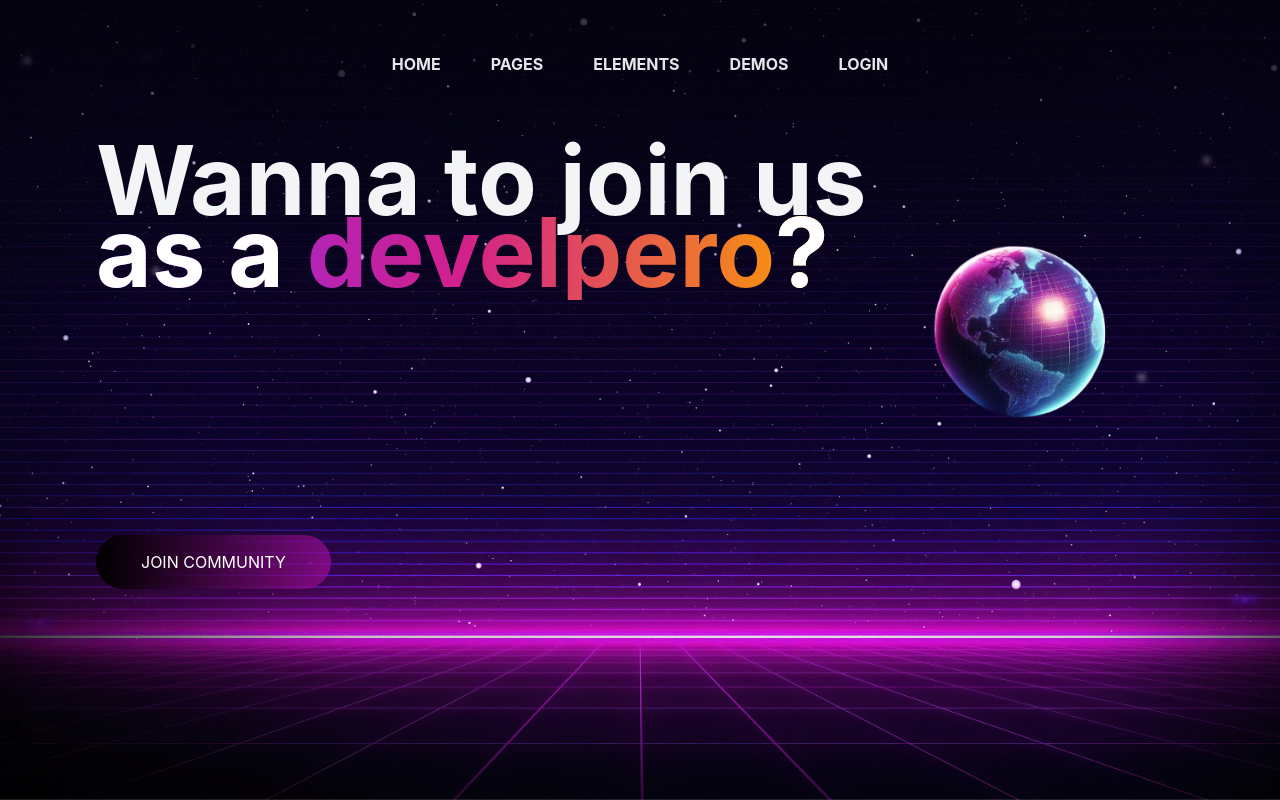
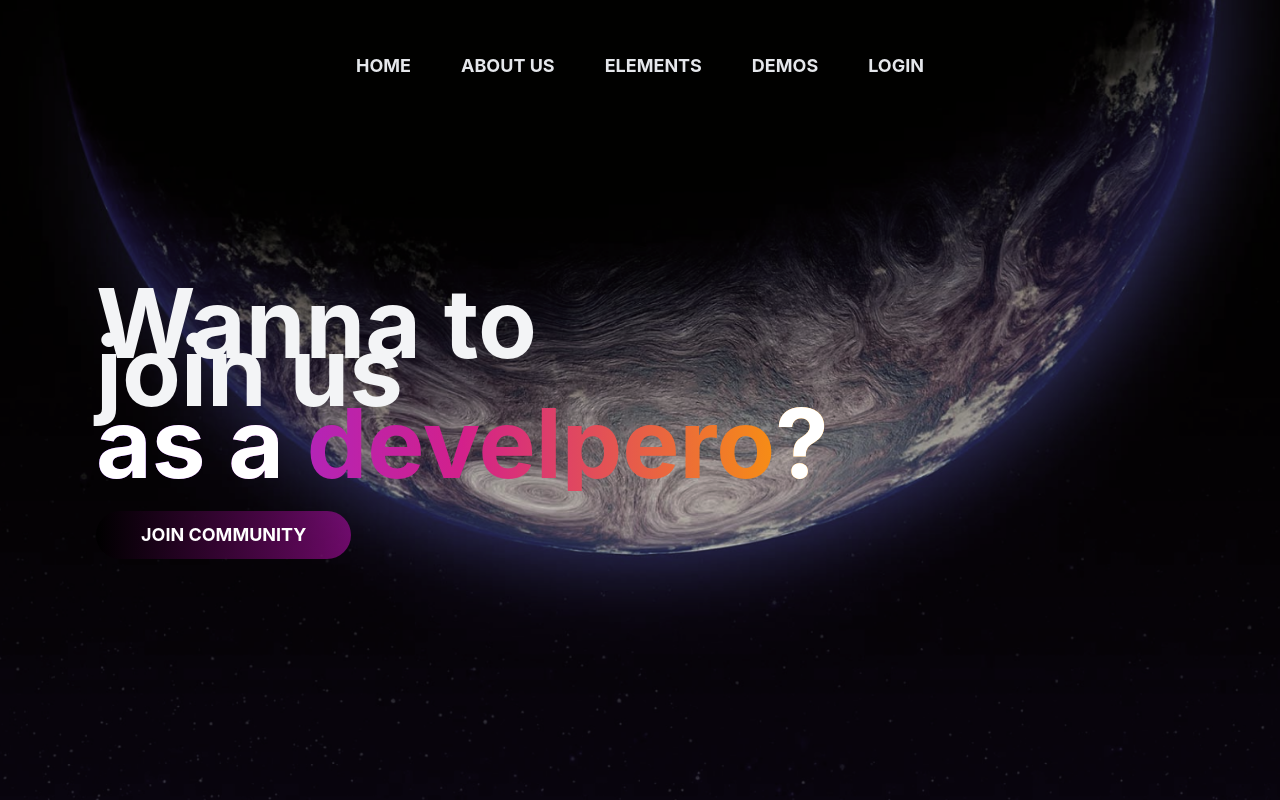
Before and after one commit to azdevcommunity/azdev-web, a React (Vite) app: page / in a window 1280 px wide. Built offline with nearby package versions, Linux system fonts and the light colour scheme; a web font is replaced by a local one.

Commit message:
:balloon:

```diff
--- /dev/null
+++ b/src/features/container/home/AboutUsSection.tsx
@@ -0,0 +1,16 @@
+const AboutUsSection = () => {
+    return (
+        <>
+            {/* <div className={"aboutUsSection text-gray-100 text-8xl font-bold ml-24 mt-20"}>
+                <div style={{ lineHeight: "0.8" }}>We’re changing the way people think about programming.</div>
+                <div className={"headerTextBg"} >
+                    <span className={"text-white"}>Today is the best time to </span>
+                    start
+                    <span className={"text-white"}>!</span>
+                </div>
+            </div> */}
+        </>
+    );
+};
+
+export default AboutUsSection;
--- a/src/features/container/home/DeveloperSection.tsx
+++ b/src/features/container/home/DeveloperSection.tsx
@@ -3,11 +3,12 @@ import Button from "../../components/home/Button";
 const DeveloperSection = () => {
     return (
         <>
-            <div className={"developerSection text-gray-100 text-8xl font-bold ml-24  mt-20"}>
+            <div className={"developerSection text-gray-100 text-8xl font-bold ml-24 mt-20"}>
                 <div style={{lineHeight:"0.5"}}>Wanna to join us</div>
                 <div className={"headerTextBg"} ><span className={"text-white"}>as a </span>develpero<span className={"text-white"}>?</span></div>
+                <Button onClick={() => { }} >Join Community</Button>
             </div>
-            <Button onClick={() => { }} >Join Community</Button>
+
         </>
     );
 };
--- a/src/features/container/home/NavBar.tsx
+++ b/src/features/container/home/NavBar.tsx
@@ -6,7 +6,7 @@ const NavBar = () => {
 
 
                 <NavbarItem>Home</NavbarItem>
-                <NavbarItem>Pages</NavbarItem>
+                <NavbarItem path="/about-us">About us</NavbarItem>
                 <NavbarItem>Elements</NavbarItem>
                 <NavbarItem>Demos</NavbarItem>
                 <NavbarItem>Login</NavbarItem>
--- a/src/features/pages/home/HomePage.tsx
+++ b/src/features/pages/home/HomePage.tsx
@@ -1,12 +1,14 @@
 import NavBar from "../../container/home/NavBar.tsx";
 import DeveloperSection from "../../container/home/DeveloperSection.tsx";
 import './../../styles/home.css'
+import AboutUsSection from "../../container/home/AboutUsSection.tsx";
 
 const HomePage = () => {
     return (
         <div  className={"homeContainer"}>
             <NavBar/>
             <DeveloperSection/>
+            <AboutUsSection/>
         </div>
     );
 };
--- a/src/features/styles/home.css
+++ b/src/features/styles/home.css
@@ -1,15 +1,24 @@
-.developerSection > div{
-    /* line-height:0.9  ; */
+.developerSection {
+    display: flex;
+    justify-content: flex-end;
+    align-items: flex-start;
+    flex-direction: column;
+    height: 50vh;
+    max-width: 35%;
+    min-width: 35%;
+    margin-right: auto;
 }
-.homeContainer{
+
+.homeContainer {
     background-image: url("/assets/home/bgFinal.png");
     background-repeat: no-repeat;
     background-size: cover;
     background-position: center;
     height: 100vh;
 }
+
 .headerTextBg {
-    background-image: linear-gradient(to left, #FDA000, #D3208B,#872AF2);
+    background-image: linear-gradient(to left, #FDA000, #D3208B, #872AF2);
     background-clip: text;
     width: max-content;
     -webkit-background-clip: text;
@@ -22,16 +31,19 @@
 .navbar {
     padding-top: 52px;
 }
-.navbarItem{
+
+.navbarItem {
     font-weight: bold;
 }
-.navbar >div:not(:last-child){
+
+.navbar>div:not(:last-child) {
     margin-right: 50px;
 }
 
 .navbarItem {
     display: inline-block;
     position: relative;
+    font-size: 18px;
     color: #fff;
 }
 
@@ -40,7 +52,7 @@
     position: absolute;
     width: 100%;
     transform: scaleX(0);
-    height: 1px;
+    height: 2px;
     bottom: 0;
     left: 0;
     background-color: #fff;
@@ -54,20 +66,23 @@
 }
 
 .customButton {
-    background-image: linear-gradient(to right, #000000 0%, #b60dab96  51%, #000000  100%);
-    margin-top: 235px;
+    background-image: linear-gradient(to right, #000000 0%, #b60dab96 51%, #000000 100%);
+
     padding: 15px 45px;
+    font-size: 18px;
     text-align: center;
     text-transform: uppercase;
     transition: 0.5s;
     background-size: 200% auto;
     color: white;
+    margin-left: 0 !important;
+    margin-top: 20px;
     border-radius: 30px;
     display: block;
-  }
+}
 
-  .customButton:hover {
-    background-position: right center; /* change the direction of the change here */
+.customButton:hover {
+    background-position: right center;
     color: #fff;
     text-decoration: none;
-  }
+}
```
Also changed, not shown: public/assets/home/bgFinal.png, public/assets/home/bgFinal2.png (added).
